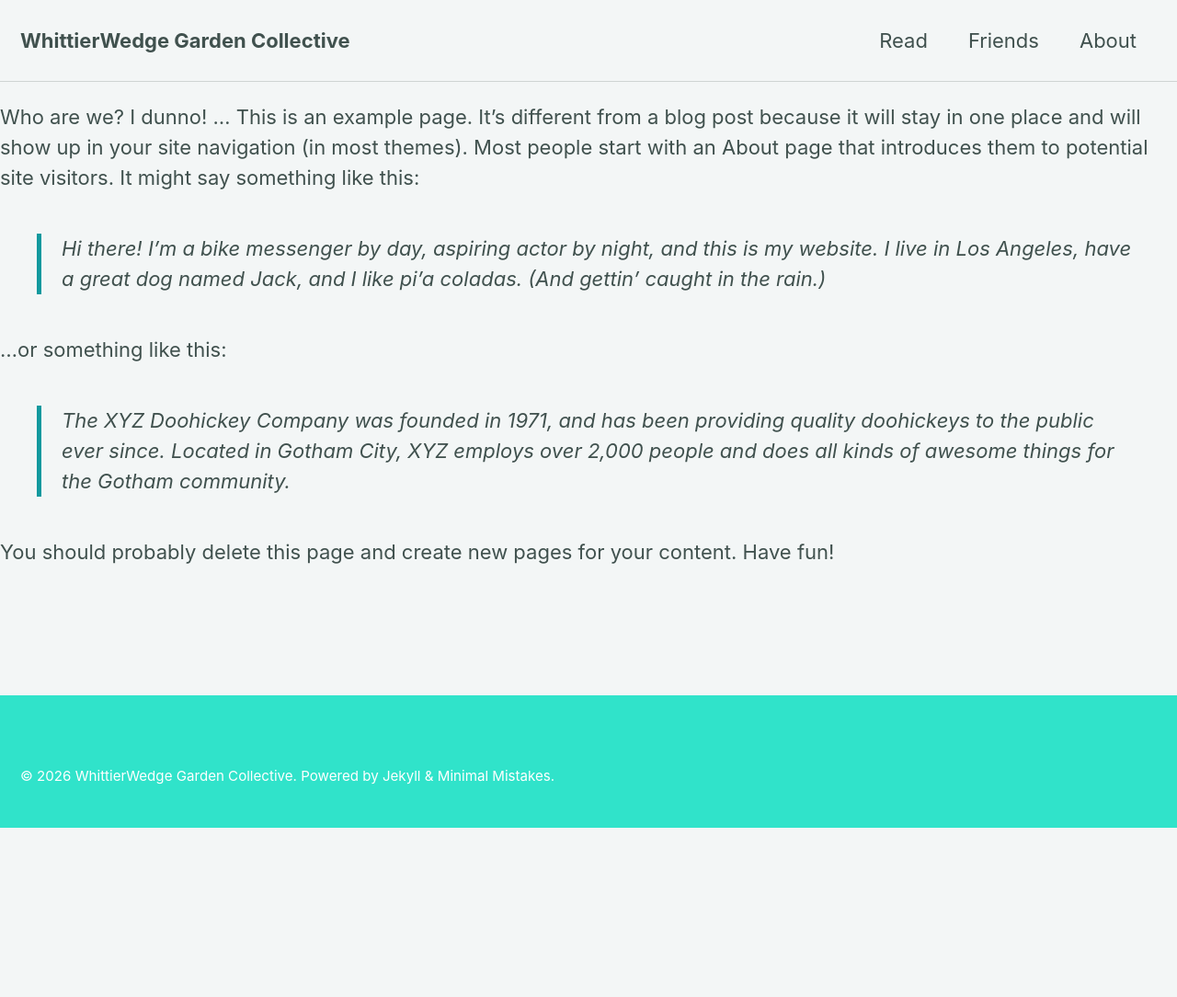
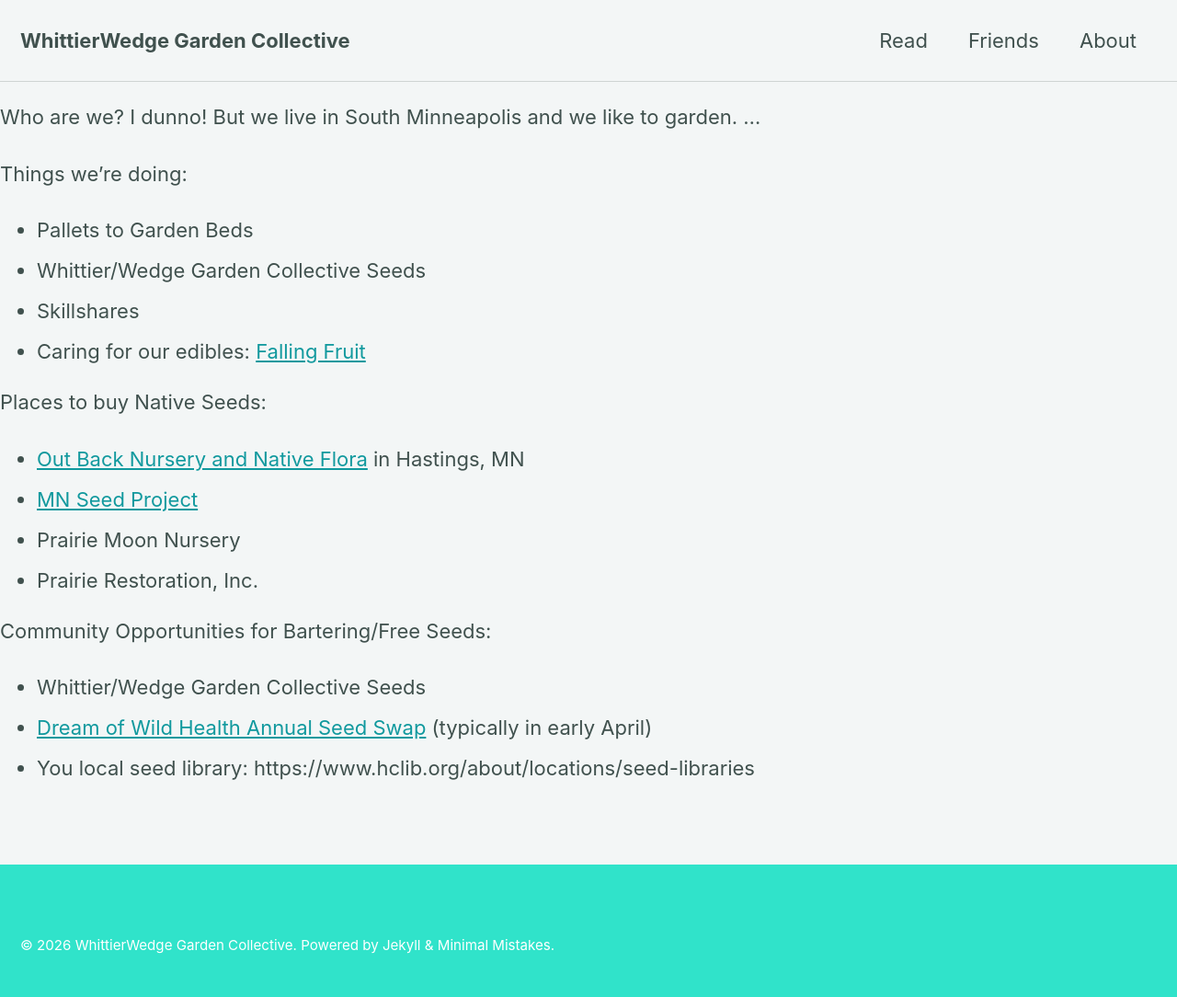
Before and after one commit to sparrow925/garden-collective, a Jekyll site: the page built from temp.md, in a window 1280 px wide. Shown: the whole page at 92% size. Built offline with Jekyll 4.4.1, drawn with Linux system fonts in a browser that asks for light colours; cached includes are drawn as plain includes; our own code applies the rules of GitHub Pages for plain Markdown files; before the commit the page ends 900 px from its top, so only the background shows below that.

Commit message:
Starting Activity and Resource list

```diff
--- a/temp.md
+++ b/temp.md
@@ -4,14 +4,23 @@ permalink: /temp/
 date: 2026-03-30T03:02:20+00:00
 ---
 
-Who are we? I dunno!
+Who are we? I dunno! But we live in South Minneapolis and we like to garden.
 ...
-This is an example page. It's different from a blog post because it will stay in one place and will show up in your site navigation (in most themes). Most people start with an About page that introduces them to potential site visitors. It might say something like this:
 
-> Hi there! I'm a bike messenger by day, aspiring actor by night, and this is my website. I live in Los Angeles, have a great dog named Jack, and I like pi'a coladas. (And gettin' caught in the rain.)
+Things we're doing:
+* Pallets to Garden Beds
+* Whittier/Wedge Garden Collective Seeds
+* Skillshares
+* Caring for our edibles: [Falling Fruit](https://fallingfruit.org)
 
-...or something like this:
+Places to buy Native Seeds:
+* [Out Back Nursery and Native Flora](https://www.outbacknursery.com) in Hastings, MN
+* [MN Seed Project](https://www.mnseedproject.org)
+* Prairie Moon Nursery
+* Prairie Restoration, Inc.
 
-> The XYZ Doohickey Company was founded in 1971, and has been providing quality doohickeys to the public ever since. Located in Gotham City, XYZ employs over 2,000 people and does all kinds of awesome things for the Gotham community.
 
-You should probably delete this page and create new pages for your content. Have fun!
+Community Opportunities for Bartering/Free Seeds:
+* Whittier/Wedge Garden Collective Seeds
+* [Dream of Wild Health Annual Seed Swap](https://dreamofwildhealth.org/events/) (typically in early April)
+* You local seed library: https://www.hclib.org/about/locations/seed-libraries
```
